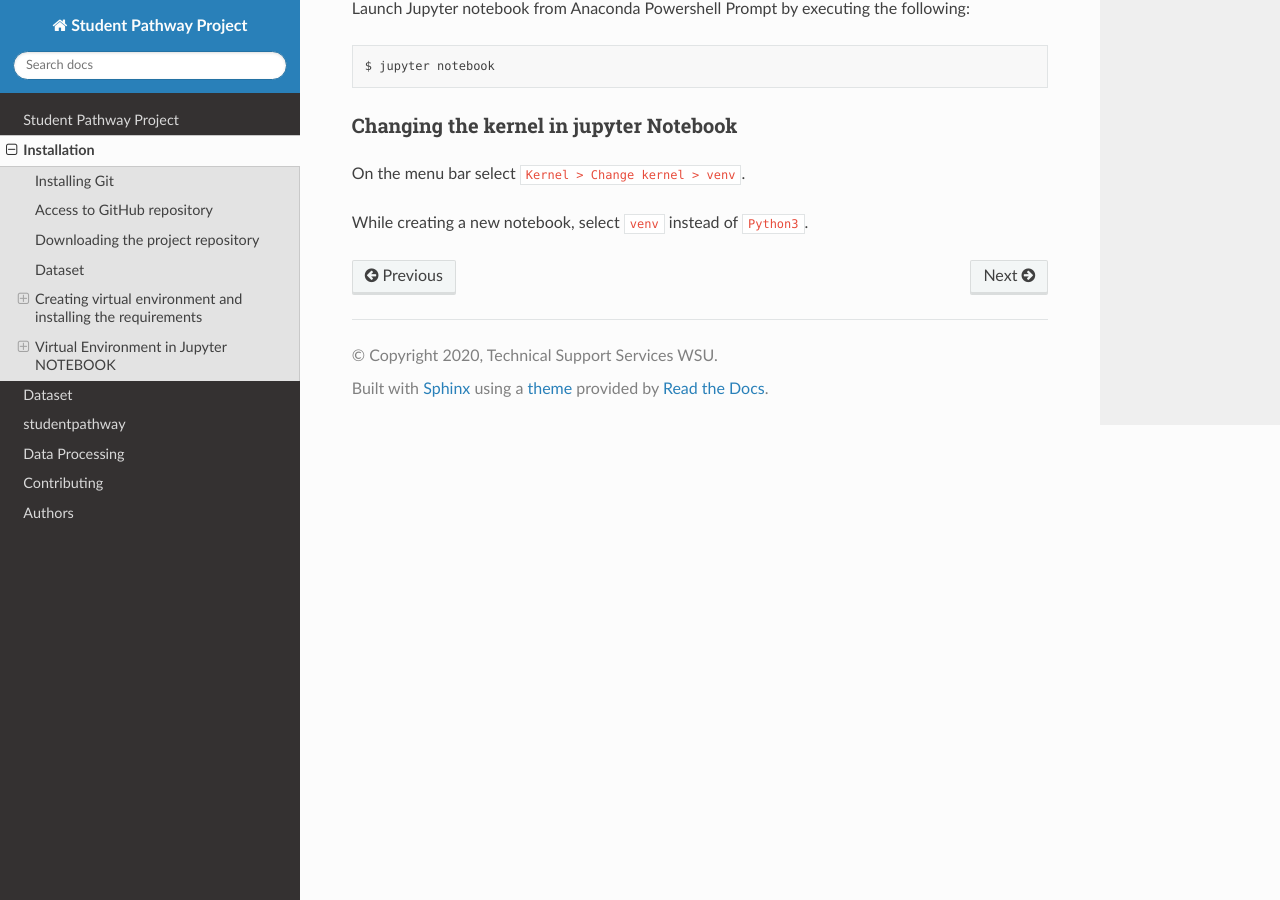
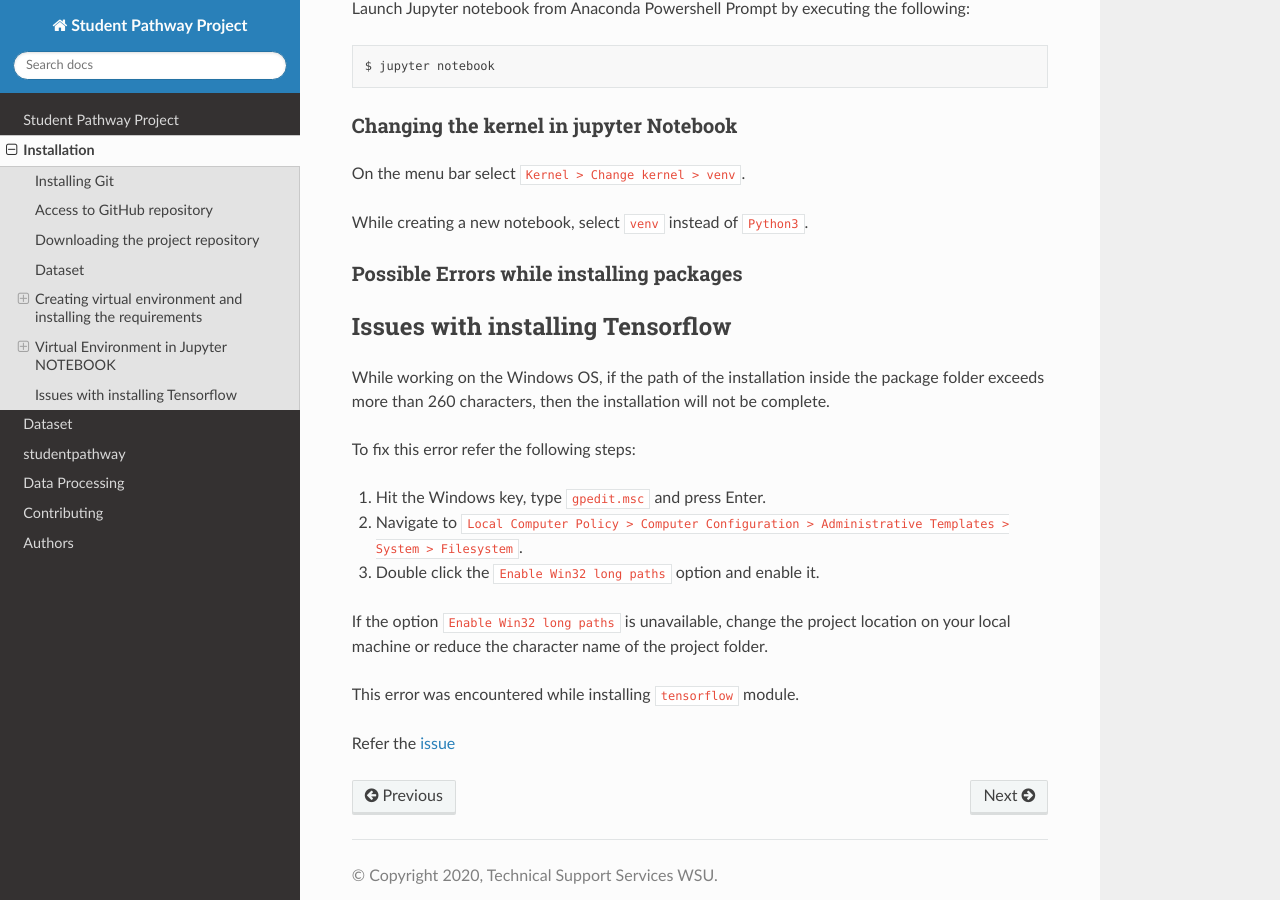
Before and after one commit to wsu-tss/student_pathway_project, a Sphinx documentation site: the page built from docs/source/installation.rst, in a window 1280 px wide and 900 px high, scrolled down 2396 px. Built offline with Sphinx 7.4.7 and the Read the Docs theme 2.0.0, drawn with Linux system fonts in a browser that asks for light colours.

Commit message:
docs updated with long paths error information.

```diff
--- a/docs/source/installation.rst
+++ b/docs/source/installation.rst
@@ -109,3 +109,28 @@ Changing the kernel in jupyter Notebook
 On the menu bar select ``Kernel > Change kernel > venv``.
 
 While creating a new notebook, select ``venv`` instead of ``Python3``.
+
+
+Possible Errors while installing packages
+^^^^^^^^^^^^^^^^^^^^^^^^^^^^^^^^^^^^^^^^^
+
+Issues with installing Tensorflow
+---------------------------------
+
+While working on the Windows OS, if the path of the installation inside the package folder exceeds more than 260 characters,
+then the installation will not be complete.
+
+To fix this error refer the following steps:
+
+1. Hit the Windows key, type ``gpedit.msc`` and press Enter.
+2. Navigate to ``Local Computer Policy > Computer Configuration > Administrative Templates > System > Filesystem``.
+3. Double click the ``Enable Win32 long paths`` option and enable it.
+
+If the option ``Enable Win32 long paths`` is unavailable, change the project location on your local machine
+or reduce the character name of the project folder.
+
+This error was encountered while installing ``tensorflow`` module.
+
+Refer the `issue`_
+
+.. _issue: https://github.com/tensorflow/tensorflow/issues/24835
```
